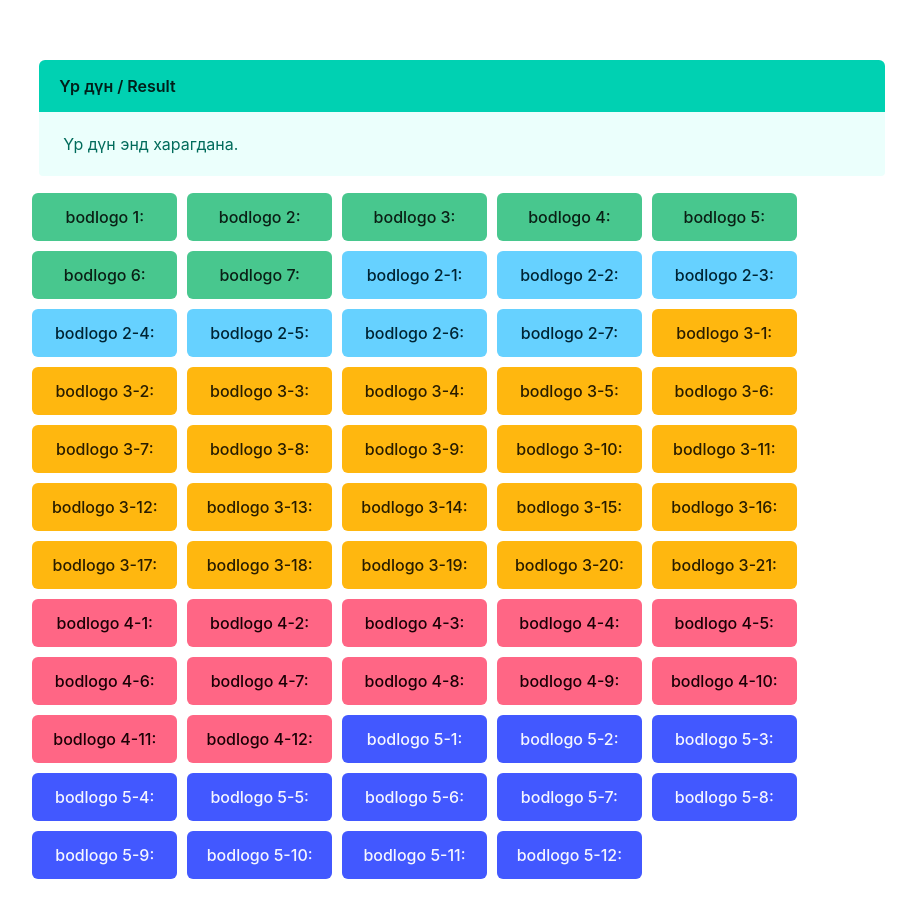
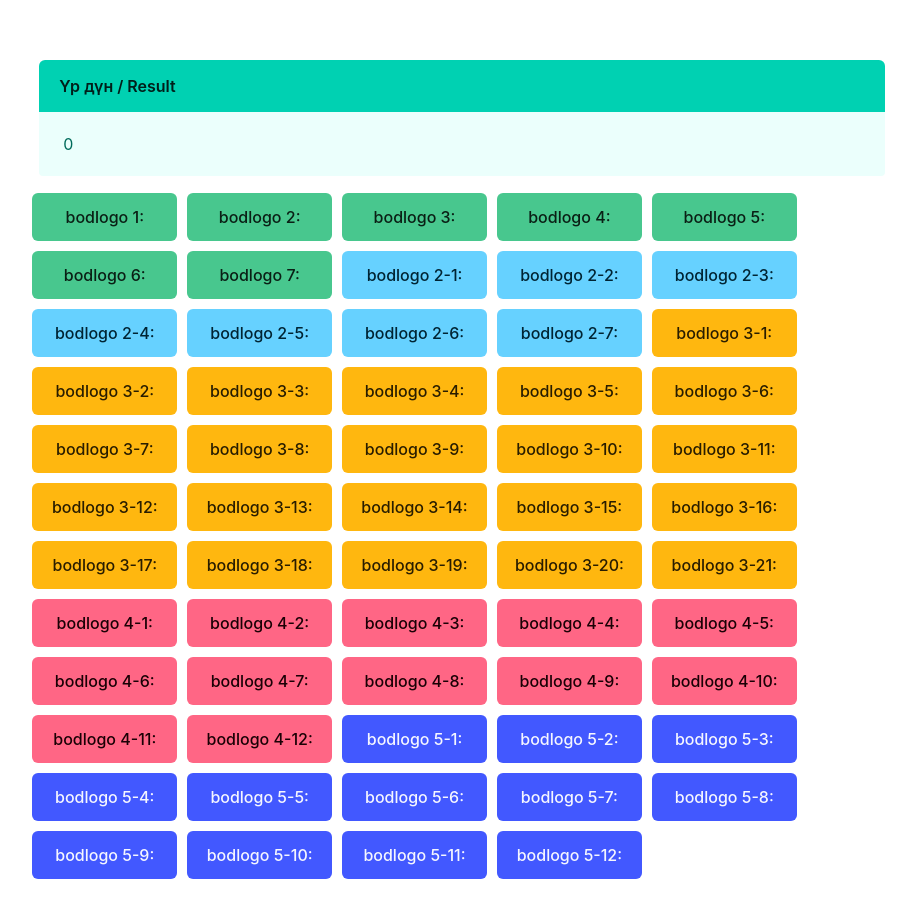
Before and after one commit to GankhulugD/JS-bodlogo, a plain HTML site: page index.html in a window 1280 px wide. Shown: the whole page, without its empty margins (178-1094 px from the left). Drawn offline with nearby package versions, Linux system fonts and the light colour scheme.

Commit message:
5_12 hurtelh

```diff
--- a/index.html
+++ b/index.html
@@ -292,6 +292,6 @@
       </div>
     </div>
 
-    <script src="./app.js"></script>
+    <script src="./script.js"></script>
   </body>
 </html>
```
